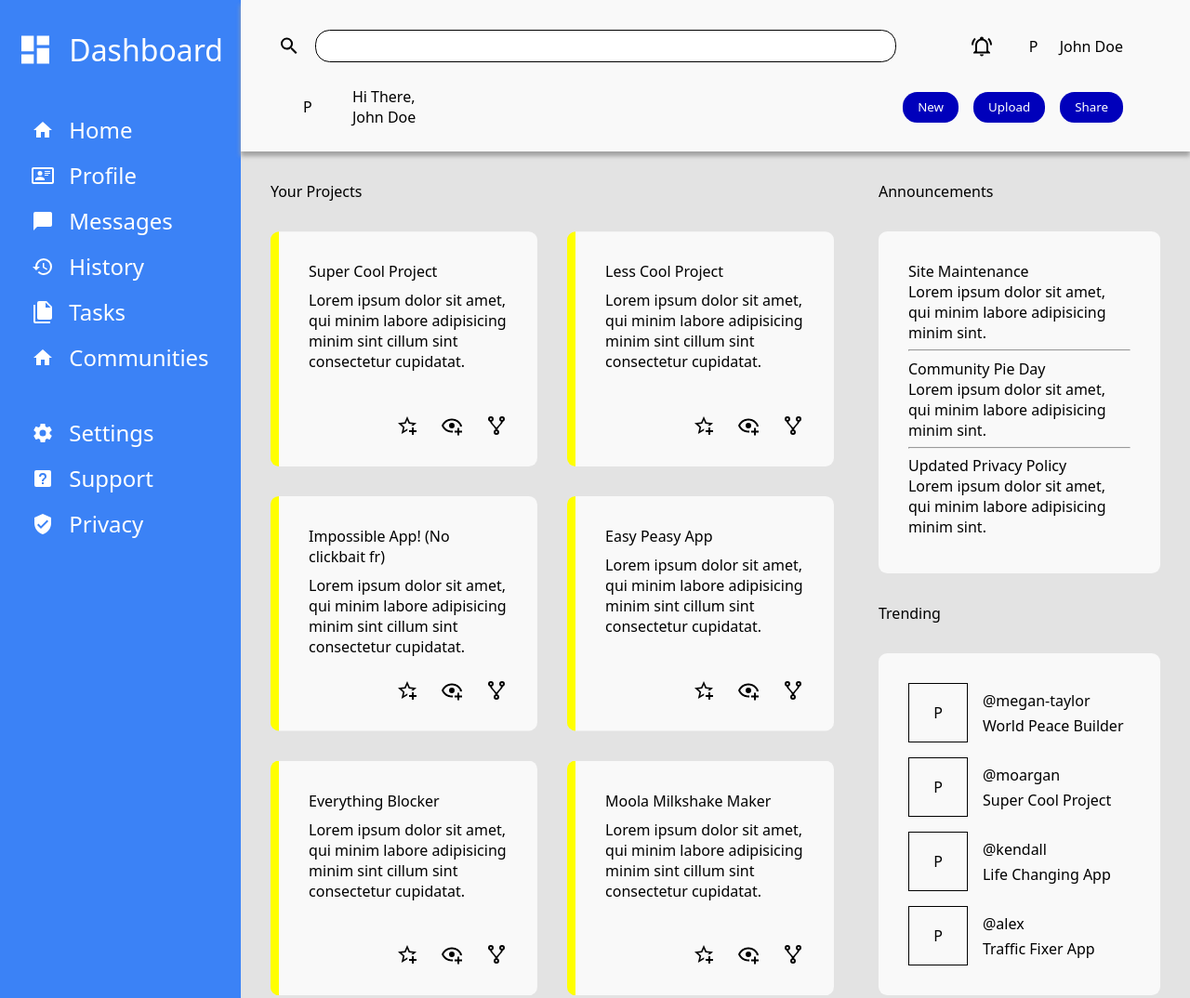
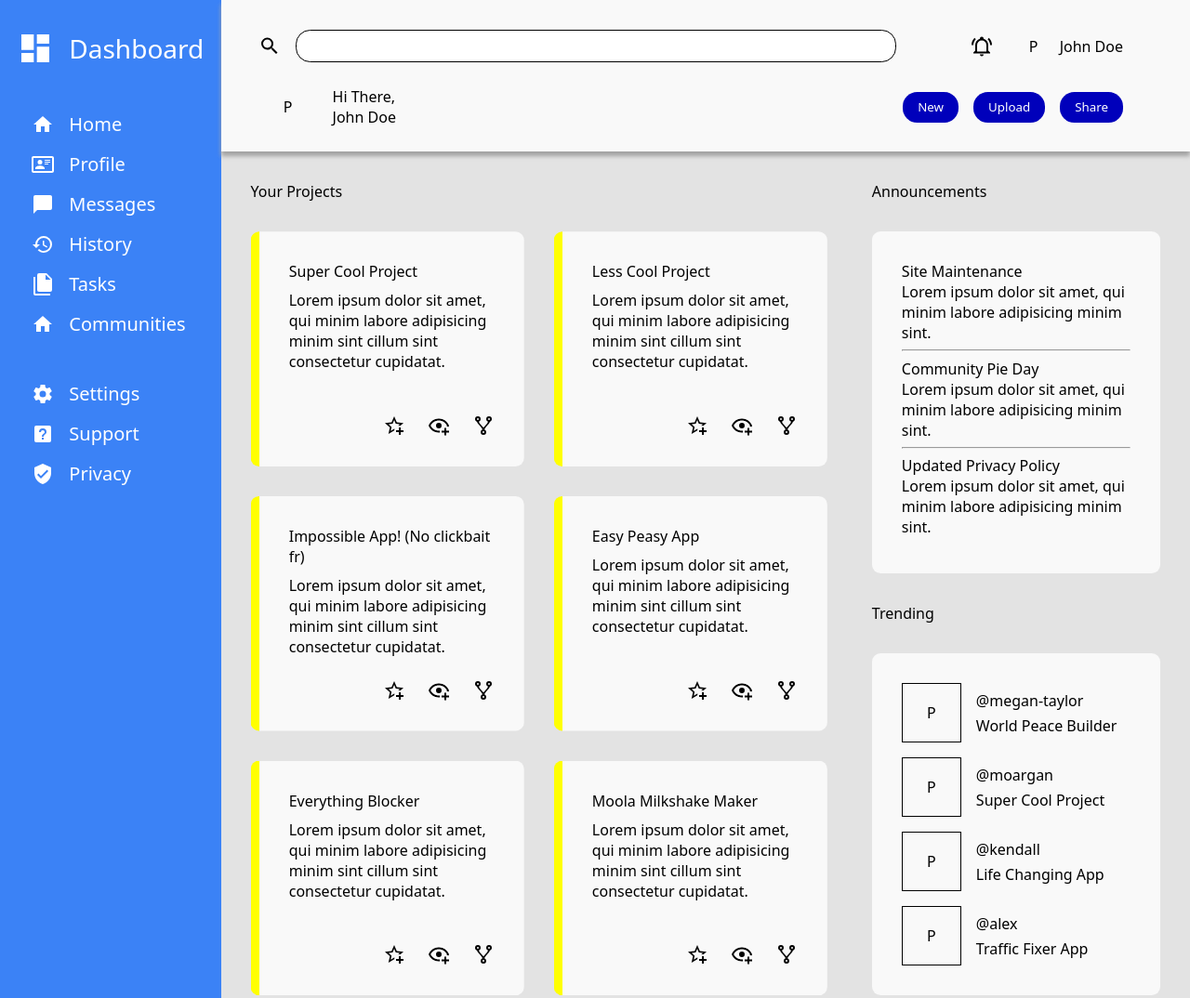
Before and after one commit to CrispDeserving/odin-dashboard, a plain HTML site: page index.html in a window 1280 px wide. Shown: the top 1074 px of the page at 93% size. Drawn offline with Linux system fonts and the light colour scheme.

Commit message:
Tweak: Font sizes of webpage sidebar

```diff
--- a/style.css
+++ b/style.css
@@ -26,8 +26,13 @@ h3 {
 }
 
 h1 {
-	font-size: 2rem;
+	font-size: 1.75rem;
 }
+
+h2 {
+	font-size: 1.25rem;
+}
+
 
 .icon {
 	display: grid;
@@ -69,6 +74,7 @@ body {
 .sidebar .logo-text {
 	display: flex;
 	width: auto;
+	align-self: center;
 	gap: 1rem;
 }
 
@@ -82,6 +88,7 @@ body {
 
 .logo-text .text {
 	display: grid;
+	place-content: center;
 }
 
 .sidebar ul {
```
